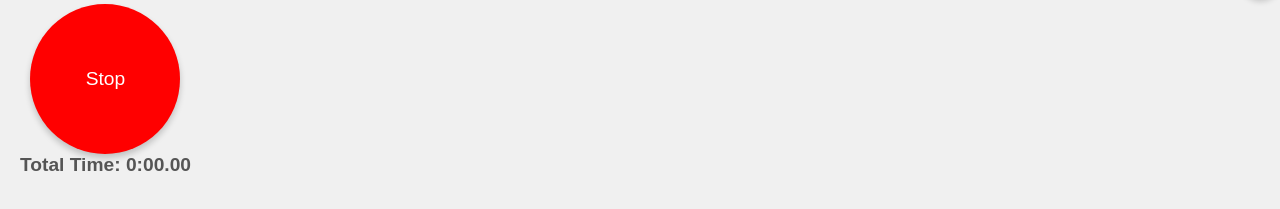
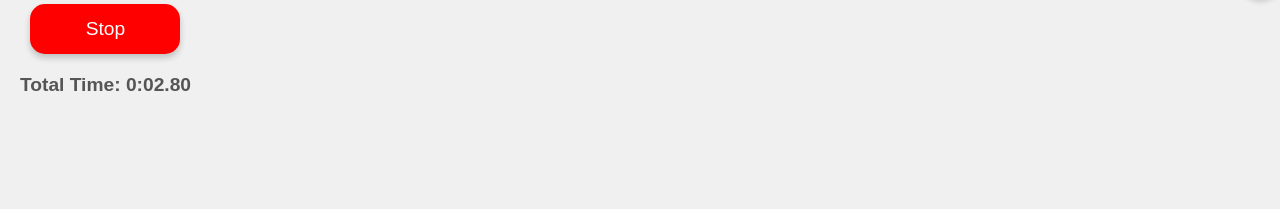
Before and after one commit to peterhel/knapp, a website: page index.html in a window 1280 px wide. Both pictures are taken after a click on the button "Start". Shown: the part 53-262 px from the top of the page. Drawn offline with Linux system fonts and the light colour scheme.

Commit message:
total time real time

```diff
--- a/index.html
+++ b/index.html
@@ -2,7 +2,7 @@
 <html lang="en">
 <head>
     <meta charset="UTF-8">
-    <meta name="viewport" content="width=device-width, initial-scale=1.0">
+    <meta content="width=device-width, initial-scale=1.0" name="viewport">
     <title>Big Red Button with Timer</title>
     <style>
         body {
@@ -41,15 +41,15 @@
         .big-red-button {
             user-select: none;
             width: 40vw;
-            height: 40vw;
             max-width: 150px;
-            max-height: 150px;
             min-width: 100px;
-            min-height: 100px;
+            min-height: 50px;
+            padding: 10px 0;
             background-color: red;
+            margin-bottom: 20px;
             color: white;
             border: none;
-            border-radius: 50%;
+            border-radius: 15px;
             font-size: 1.2em;
             cursor: pointer;
             box-shadow: 0 4px 6px rgba(0, 0, 0, 0.2);
@@ -118,6 +118,7 @@
             font-size: 1em;
             margin: 5px 0;
         }
+
         .aggregated-time {
             font-size: 1.2em;
             font-weight: bold;
@@ -125,6 +126,7 @@
             margin-bottom: 10px;
             font-family: Arial, sans-serif;
         }
+
         #main {
             display: flex;
             width: 100%;
@@ -137,7 +139,7 @@
         <!-- Första timern utan minusknapp -->
         <div class="timer-container">
             <div class="timer">0:00.00</div>
-            <button draggable="false" class="big-red-button">Start</button>
+            <button class="big-red-button" draggable="false">Start</button>
             <ul class="time-list"></ul>
         </div>
     </div>
@@ -202,29 +204,36 @@
         // Update the aggregated time
         function updateAggregatedTime() {
             let totalMilliseconds = 0;
+
             // Loop through all times in the list
             const allTimes = timeListElement.querySelectorAll('li');
             allTimes.forEach((item) => {
                 totalMilliseconds += parseTimeToMilliseconds(item.textContent);
             });
 
+            // If the timer is running, add its current time to the total
+            if (timerRunning) {
+                totalMilliseconds += performance.now() - startTime + elapsedTime;
+            }
+
             // Update the aggregated time display
-            aggregatedTimeElement.textContent = `Total Time: ${formatMillisecondsToTime(
-                totalMilliseconds
-            )}`;
+            aggregatedTimeElement.textContent = `Total Time: ${formatMillisecondsToTime(totalMilliseconds)}`;
         }
 
         // Uppdatera displayen för denna timer
         function updateTimer() {
-            const diff = performance.now() - startTime + elapsedTime; // Total tid
+            const diff = performance.now() - startTime + elapsedTime; // Total time
             const minutes = Math.floor(diff / (1000 * 60));
             const seconds = Math.floor((diff % (1000 * 60)) / 1000);
             const hundredths = Math.floor((diff % 1000) / 10);
 
-            // Uppdatera timerns visning
-            timerElement.textContent = `${minutes}:${seconds
+            // Update the timer's own display
+            timerElement.textContent = `${minutes}:${seconds.toString().padStart(2, '0')}.${hundredths
                 .toString()
-                .padStart(2, '0')}.${hundredths.toString().padStart(2, '0')}`;
+                .padStart(2, '0')}`;
+
+            // Update the aggregated time during the interval
+            updateAggregatedTime();
         }
 
         // Lägg till den senaste tiden i listan
```
